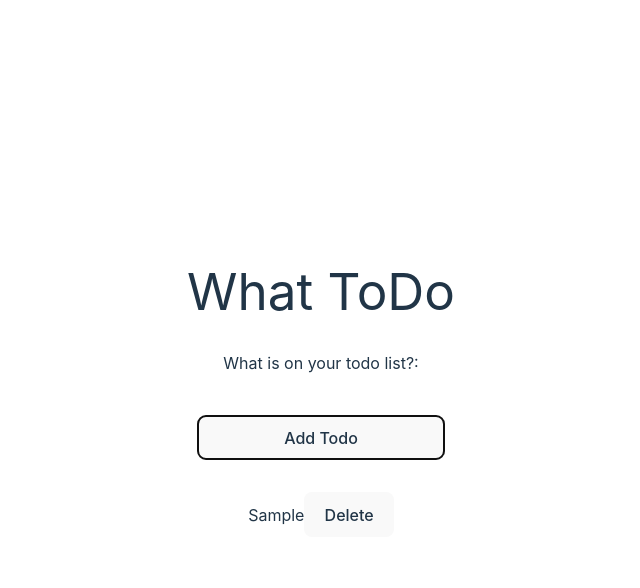
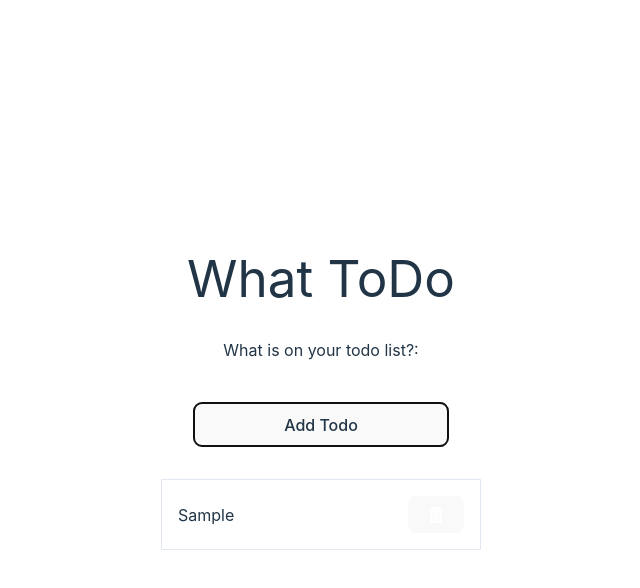
Before and after one commit to Tyriol/taskLite, a React (Vite) app: page / in a window 1280 px wide. Both pictures are taken after typing "Sample" into the empty fields and a click on the button "Add Todo". Shown: the top 588 px of the page, without its empty margins (319-959 px from the left). Built offline with nearby package versions, Linux system fonts and the light colour scheme.

Commit message:
update styling

```diff
--- a/src/App.css
+++ b/src/App.css
@@ -11,6 +11,11 @@
   flex-direction: column;
 }
 
+.todo-input {
+  color: #2E5077;
+  padding-left: 0.5em;
+}
+
 .todo-submit {
   margin-top: 1em;
 }
@@ -18,4 +23,21 @@
 .list-todos {
   list-style: none;
   padding: 0;
+  display: flex;
+  flex-direction: column;
+  gap: 1em;
 }
+
+.todo-item {
+  display: flex;
+  justify-content: space-between;
+  align-items: center;
+  padding: 1em;
+  border: 1px solid #e2e8f0;
+  transition: all 0.5s;
+}
+
+.todo-item:hover {
+  background-color: #2E5077;
+  border-color: #FFA630;
+}
--- a/src/App.tsx
+++ b/src/App.tsx
@@ -33,13 +33,13 @@ function App() {
   };
 
   return (
-    <>
+    <div className="wrapper">
       <h1>What ToDo</h1>
       <form className="card" onSubmit={handleSubmit}>
         <label>
           What is on your todo list?:
           <br />
-          <input type="text" value={todo} onChange={handleChange} />
+          <input className="todo-input" type="text" value={todo} onChange={handleChange} />
         </label>
         <button className="todo-submit" type="submit">
           Add Todo
@@ -52,14 +52,14 @@ function App() {
               <li className="todo-item" key={td.id}>
                 {td.todo}
                 <button type="button" onClick={() => handleDelete(td.id)}>
-                  Delete
+                <svg xmlns="http://www.w3.org/2000/svg" xmlnsXlink="http://www.w3.org/1999/xlink" fill="#fff" version="1.1" id="Capa_1" width="1em" height="1em" viewBox="0 0 485 485" xmlSpace="preserve"><g><g><rect x="67.224" width="350.535" height="71.81"/><path d="M417.776,92.829H67.237V485h350.537V92.829H417.776z M165.402,431.447h-28.362V146.383h28.362V431.447z M256.689,431.447    h-28.363V146.383h28.363V431.447z M347.97,431.447h-28.361V146.383h28.361V431.447z"/></g></g></svg>
                 </button>
               </li>
             );
           })}
         </ul>
       </div>
-    </>
+    </div>
   );
 }
 
--- a/src/index.css
+++ b/src/index.css
@@ -7,7 +7,7 @@
   line-height: 1.5;
   font-weight: 400;
   color: rgba(255, 255, 255, 0.87);
-  background-color: #242424;
+  background-color: #611C35;
   box-sizing: border-box;
   margin: 0;
   padding: 0;
```
Also changed, not shown: 1 other file (tests, documents, lock files or other folders).
